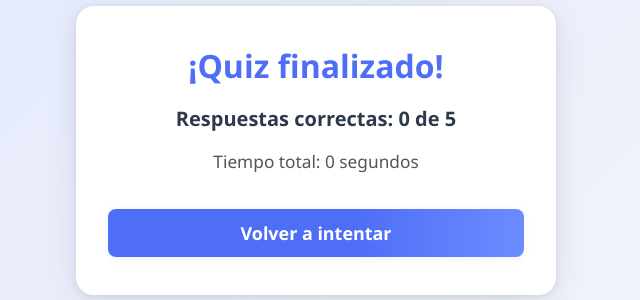
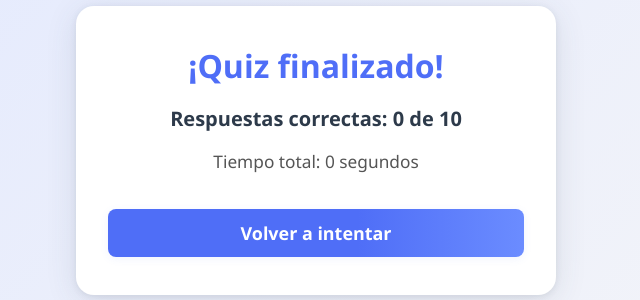
Before and after one commit to Enghyn/pseint_quiz, a Flask app: page /resultado in a window 1280 px wide. Shown: the part 250-550 px from the top of the page, without its empty margins (324-964 px from the left). Run offline with Flask 3, Linux system fonts and the light colour scheme.

Commit message:
slightly changed de ai api promt and the questions limit to 10

```diff
--- a/app.py
+++ b/app.py
@@ -34,6 +34,10 @@ Eres un generador experto de ejercicios de análisis de código en PSeInt para e
 Genera preguntas variadas de estos dos tipos (elige aleatoriamente en cada generación):
 - ¿Qué salida tendrá el siguiente código?
 - ¿Qué salida tendrá el siguiente código si se ingresan los siguientes valores? (en este caso, incluye en la pregunta los valores de entrada y asegúrate de que el código use Leer)
+
+El código debe ser ni muy sencillo, ni muy complejo, adecuado para estudiantes de nivel intermedio en PSeInt. Piensa que es un cuestionario para el ingreso a una universidad.
+
+Recuerda, las funciones y subprocesos SIEMPRE deben estar fuera del algoritmo principal.
 
 El formato de la respuesta debe ser un ÚNICO objeto JSON, SIN ningún texto antes o después, ni bloques de código Markdown. El objeto debe tener exactamente estas claves:
 
@@ -179,7 +183,7 @@ def quiz():
             })
             session['errores'] = errores
 
-        if session['total'] >= 5:
+        if session['total'] >= 10:
             tiempo = int(time.time() - session['inicio'])
             puntaje = session['puntaje']
             errores = session.get('errores', [])
--- a/templates/quiz.html
+++ b/templates/quiz.html
@@ -179,7 +179,7 @@
 <body>
     <div class="quiz-container" style="max-width: 820px; width: 98vw;">
         <div class="pregunta">
-            Pregunta {{ num_pregunta }} de 5:<br>
+            Pregunta {{ num_pregunta }} de 10:<br>
             {{ pregunta["pregunta"] }}
         </div>
         <pre>{{ pregunta["codigo"] }}</pre>
--- a/templates/resultado.html
+++ b/templates/resultado.html
@@ -115,7 +115,7 @@
 <body>
     <div class="resultado-container">
         <h2>¡Quiz finalizado!</h2>
-        <div class="puntaje">Respuestas correctas: {{ correctas }} de 5</div>
+        <div class="puntaje">Respuestas correctas: {{ correctas }} de 10</div>
         <div class="tiempo">Tiempo total: {{ tiempo }} segundos</div>
         <a href="{{ url_for('inicio') }}">Volver a intentar</a>
     </div>
```
Also changed, not shown: templates/index.html (added).
